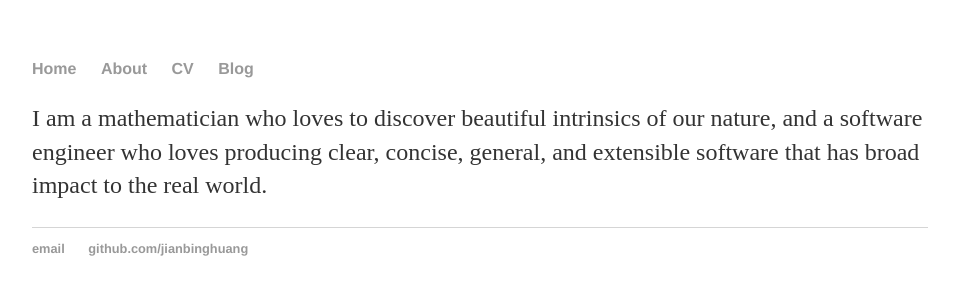
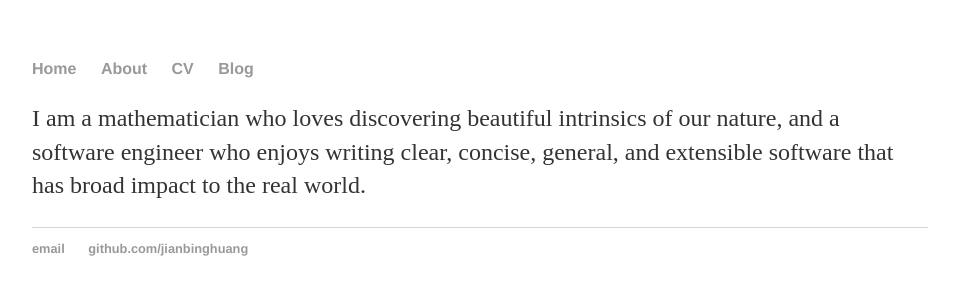
Before and after one commit to hjb-zy/jianbinghuang.github.io, a Jekyll site: the page built from about/index.html, in a window 1280 px wide. Shown: the top 300 px of the page, without its empty margins (160-1113 px from the left). Built offline with Jekyll 4.4.1, drawn with Linux system fonts in a browser that asks for light colours.

Commit message:
Update index.html

```diff
--- a/about/index.html
+++ b/about/index.html
@@ -3,5 +3,5 @@ layout: default
 title: Who am I
 ---
 <div class="about">
-<p> I am a mathematician who loves to discover beautiful intrinsics of our nature, and a software engineer who loves producing clear, concise, general, and extensible software that has broad impact to the real world. </p>
+<p> I am a mathematician who loves discovering beautiful intrinsics of our nature, and a software engineer who enjoys writing clear, concise, general, and extensible software that has broad impact to the real world. </p>
 </div><!-- /.about -->
```
